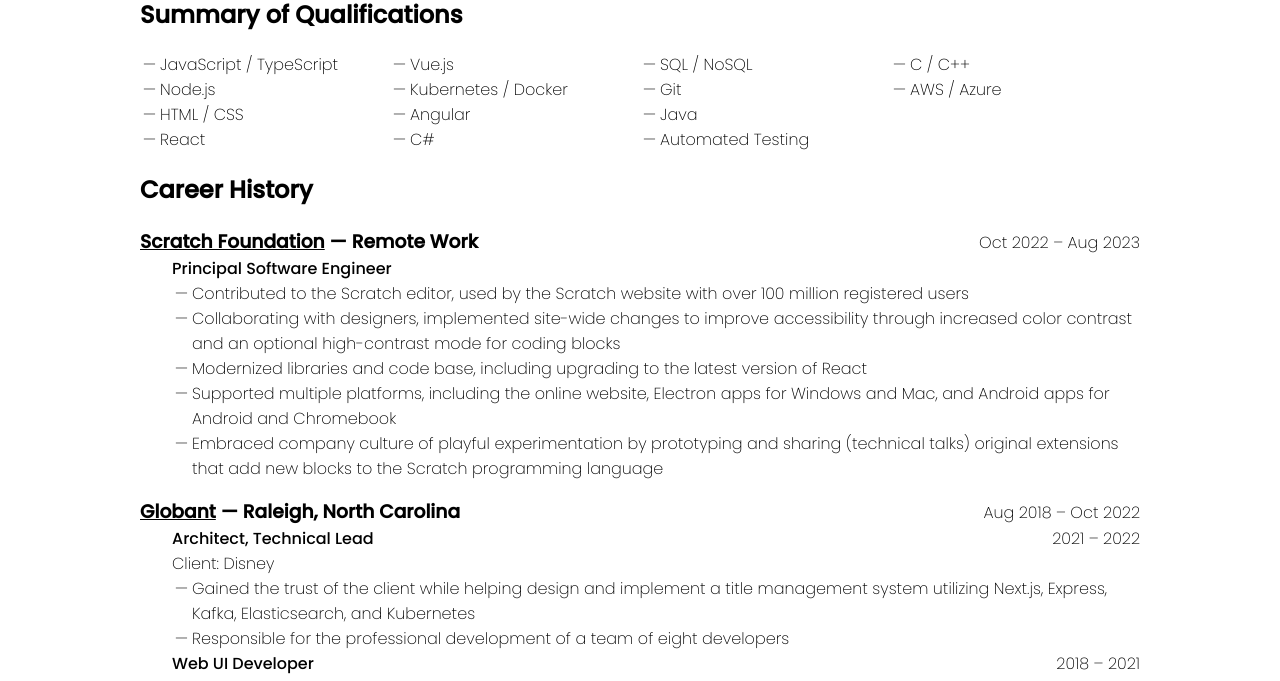
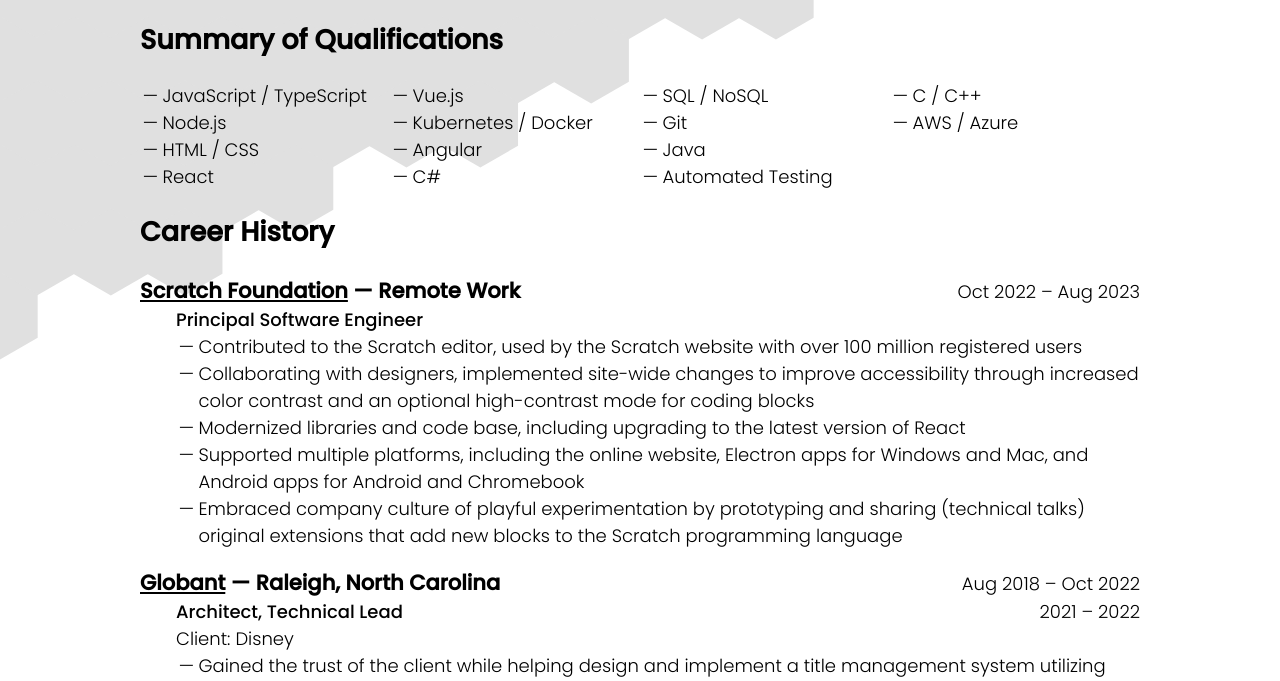
Before and after one commit to aoneill01/personal-website, a website: page public/resume.html in a window 1280 px wide. Shown: the part 196-877 px from the top of the page. Drawn offline with Linux system fonts and the light colour scheme.

Commit message:
Create hexagon background for resume

```diff
--- a/public/resume.css
+++ b/public/resume.css
@@ -1,7 +1,11 @@
-html, body {
-    font-family: 'Poppins', sans-serif;
-    font-weight: 200;
+@charset "utf-8";
+
+html,
+body {
+    font-family: "Poppins", sans-serif;
+    font-weight: 300;
     margin: 1em 2em;
+    font-size: 18px;
 }
 
 main {
@@ -23,7 +27,8 @@
     margin: 0;
 }
 
-a, a:visited {
+a,
+a:visited {
     color: black;
 }
 
@@ -58,22 +63,43 @@
     font-weight: 500;
 }
 
-.company, .university {
+.company,
+.university {
     margin-block-start: 1em;
 }
 .role {
     margin-inline-start: 2em;
 }
 
+#background {
+    position: absolute;
+    left: 0;
+    right: 0;
+    top: 0;
+    z-index: -1;
+}
+
 @media only screen and (max-width: 700px) {
+    html,
+    body {
+        margin: 0.5em 1em;
+        font-size: 16px;
+    }
+
     #qualifications ul {
         column-count: 2;
     }
 }
 
 @media only screen and (max-width: 500px) {
-    html, body {
+    html,
+    body {
         margin: 8px;
+        font-size: 14px;
+    }
+
+    h1 {
+        margin-block: 0;
     }
 
     .split {
--- a/public/resume.html
+++ b/public/resume.html
@@ -2,17 +2,19 @@
 <html lang="en">
     <head>
         <meta charset="UTF-8" />
+        <link rel="icon" type="image/png" href="./ship.png" />
         <meta name="viewport" content="width=device-width, initial-scale=1.0" />
         <link rel="preconnect" href="https://fonts.googleapis.com" />
         <link rel="preconnect" href="https://fonts.gstatic.com" crossorigin />
         <link
-            href="https://fonts.googleapis.com/css2?family=Poppins:wght@200;500&display=swap"
+            href="https://fonts.googleapis.com/css2?family=Poppins:wght@300;500&display=swap"
             rel="stylesheet"
         />
         <link href="./resume.css" rel="stylesheet" />
         <title>Andy O'Neill - Resume</title>
     </head>
     <body>
+        <svg viewBox="0 0 30 30" id="background"></svg>
         <main>
             <div class="split">
                 <h1>Andy O'Neill</h1>
@@ -266,7 +268,7 @@
                         <a href="https://www.ncsu.edu/">North Carolina State University</a> —
                         Raleigh, North Carolina
                     </div>
-                    <div>MS, Computer Science, Summa Cum Laude</div>
+                    <div><strong>MS</strong>, Computer Science, Summa Cum Laude</div>
                 </section>
                 <section class="university">
                     <div>
@@ -274,11 +276,50 @@
                         Raleigh, North Carolina
                     </div>
                     <div>
-                        BS, Computer Science, Mathematics Minor, Summa Cum Laude,
+                        <strong>BS</strong>, Computer Science, Mathematics Minor, Summa Cum Laude,
                         <strong>Valedictorian</strong>
                     </div>
                 </section>
             </section>
         </main>
     </body>
+    <script lang="JavaScript">
+
+        const SVG_NS = "http://www.w3.org/2000/svg";
+        const svg = document.getElementById("background");
+
+        for (let row = -1; row < 10; row++) {
+          for (let col = -1; col < 17 - row * 2; col++) {
+            svg.appendChild(hexagon((col + (row % 2 === 0 ? 0 : .5)) * Math.sqrt(3), 1.5 * row, 1.02));
+          }
+        }
+
+        function hexagon(x, y, l) {
+          const halfSqrt3 = Math.sqrt(3) / 2;
+
+          const path = document.createElementNS(SVG_NS, "path");
+          path.setAttribute("d",`M ${x} ${y - l} l ${halfSqrt3 * l} ${.5 * l} l 0 ${l} l ${-halfSqrt3 * l} ${.5 * l} l ${-halfSqrt3 * l} ${-.5 * l} l 0 ${-l} Z`);
+          path.setAttribute("fill", "#e0e0e0");
+          path.setAttribute("transform-origin", `${x} ${y}`);
+          path.setAttribute("transform", "scale(1)");
+          path.setAttribute("class", "hex");
+          path.dataset.x = x;
+          path.dataset.y = y;
+
+          return path;
+        }
+
+        document.body.addEventListener('mousemove', ({clientX, clientY}) => {
+          let point = svg.createSVGPoint();
+          point.x = clientX;
+          point.y = clientY;
+          point = point.matrixTransform(svg.getScreenCTM().inverse());
+
+          for (const path of svg.querySelectorAll(".hex")) {
+            const sqrtDist = Math.sqrt(Math.sqrt((path.dataset.x - point.x) ** 2 + (path.dataset.y - point.y) ** 2));
+            const scale = (sqrtDist < 3 ? sqrtDist : 3) / 3;
+            path.setAttribute("transform", `scale(${scale})`);
+          }
+        });
+    </script>
 </html>
```
Also changed, not shown: public/email.png (deleted).
